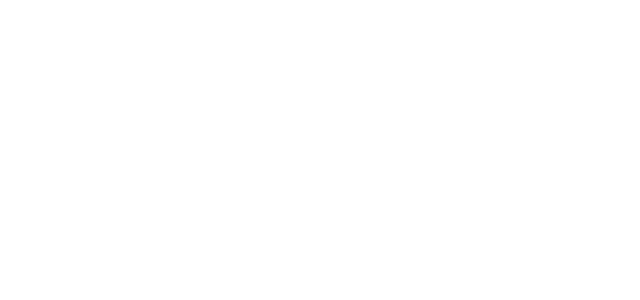
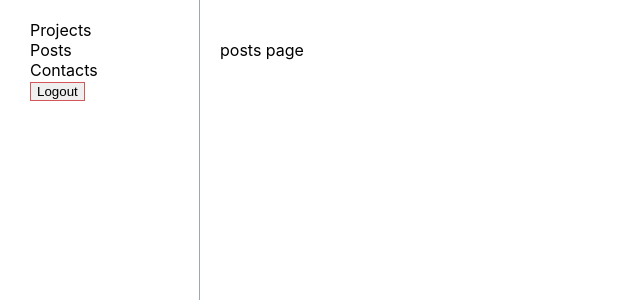
Before and after one commit to sirageDb/semicolons, a React (Create React App) app: page /backoffice/posts in a window 1280 px wide. Shown: the top 300 px of the page, without its empty margins (0-640 px from the left). Built offline with nearby package versions, Linux system fonts and the light colour scheme.

Commit message:
FIX : changed component names and routing so the website si adapted to have a url only fo rbackoffice and another one for the normal website

```diff
--- a/src/components/mainLayout/MainLayout.tsx
+++ b/src/components/mainLayoutBackoffice/MainLayoutBackoffice.tsx
@@ -1,6 +1,6 @@
 import React from "react";
 import { NavLink, useHistory } from "react-router-dom";
-import styles from "./mainLayout.module.scss";
+import styles from "./mainLayoutBackoffice.module.scss";
 export default function MainLayout({ children, pageTitle }: any): JSX.Element {
   const history = useHistory();
 
@@ -17,17 +17,18 @@
     <div>
       <section className={styles.container}>
         <div>
-          <NavLink to={"/"}>Homepage</NavLink>
+          <NavLink to={"/backoffice/projects"}>Projects</NavLink>
         </div>
         <div>
-          <NavLink to={"/projects"}>Projects</NavLink>
+          <NavLink to={"/backoffice/posts"}>Posts</NavLink>
         </div>
         <div>
-          <NavLink to={"/posts"}>Posts</NavLink>
+          <NavLink to={"/backoffice/contacts"}>Contacts</NavLink>
         </div>
         <div>
-          <NavLink to={"/Contacts"}>Contacts</NavLink>
+          <NavLink to={"/backoffice/"}></NavLink>
         </div>
+
         <div>
           <button className={styles.logoutButton} onClick={logout}>
             Logout
--- a/src/index.tsx
+++ b/src/index.tsx
@@ -3,22 +3,21 @@
 import "./index.css";
 import { BrowserRouter as Router, Route } from "react-router-dom";
 import reportWebVitals from "./reportWebVitals";
-import Projects from "./routes/projects/Projects";
+import Projects from "./routes/backoffice/projects/Projects";
 import AdminAuth from "./routes/adminAuth/AdminAuth";
-import Posts from "./routes/posts/Posts";
+import Posts from "./routes/backoffice/posts/Posts";
 import HomePage from "./routes/homepage/HomePage";
 import Page404 from "./routes/Page404";
-import Contacts from "./routes/contacts/Contacts";
-
+import Contacts from "./routes/backoffice/contacts/Contacts";
 
 ReactDOM.render(
   <React.StrictMode>
     <Router>
       <Route exact path={"/"} component={HomePage} />
       <Route exact path={"/auth"} component={AdminAuth} />
-      <Route exact path={"/projects"} component={Projects} />
-      <Route exact path={"/posts"} component={Posts} />
-      <Route exact path={"/contacts"} component={Contacts}/>
+      <Route exact path={"/backoffice/projects"} component={Projects} />
+      <Route exact path={"/backoffice/posts"} component={Posts} />
+      <Route exact path={"/backoffice/contacts"} component={Contacts}/>
       {/* <Route component={Page404} /> */}
     </Router>
   </React.StrictMode>,
--- a/src/routes/contacts/Contacts.tsx
+++ b/src/routes/backoffice/contacts/Contacts.tsx
@@ -1,5 +1,5 @@
 import React from "react";
-import MainLayout from "../../components/mainLayout/MainLayout";
+import MainLayout from "../../../components/mainLayoutBackoffice/MainLayoutBackoffice";
 export default function Contacts() : JSX.Element {
   return (
     <MainLayout>
--- a/src/routes/posts/Posts.tsx
+++ b/src/routes/backoffice/posts/Posts.tsx
@@ -1,5 +1,5 @@
 import React from "react";
-import MainLayout from "../../components/mainLayout/MainLayout";
+import MainLayout from "../../../components/mainLayoutBackoffice/MainLayoutBackoffice";
 
 export default function Posts(): JSX.Element {
   return (
--- a/src/routes/projects/Projects.tsx
+++ b/src/routes/backoffice/projects/Projects.tsx
@@ -1,8 +1,8 @@
 import React from "react";
 import { useEffect } from "react";
-import MainLayout from "../../components/mainLayout/MainLayout";
-import ProjectCell from "../../components/projectCell/ProjectCell";
-import apiEndPoint from "../../lib/apiEndPoint";
+import MainLayoutBackoffice from "../../../components/mainLayoutBackoffice/MainLayoutBackoffice";
+import ProjectCellBackoffice from "../../../components/projectCellBackoffice/ProjectCellBackoffice";
+import apiEndPoint from "../../../lib/apiEndPoint";
 
 export default function Projects(): JSX.Element {
   useEffect(()=> {
@@ -15,9 +15,9 @@
 
 
   return (
-    <MainLayout pageTitle={"projects"}>
+    <MainLayoutBackoffice pageTitle={"projects"}>
       <div>HELLO</div>
 
-    </MainLayout>
+    </MainLayoutBackoffice>
   );
 }
--- a/src/routes/homepage/HomePage.tsx
+++ b/src/routes/homepage/HomePage.tsx
@@ -1,5 +1,5 @@
 import React from "react";
-import MainLayout from "../../components/mainLayout/MainLayout";
+import MainLayout from "../../components/mainLayoutBackoffice/MainLayoutBackoffice";
 export default function HomePage(): JSX.Element {
   return (
     <MainLayout>
```
Also changed, not shown: src/components/mainLayoutBackoffice/mainLayoutBackoffice.module.scss (renamed from src/components/mainLayout/mainLayout.module.scss), src/components/projectCellBackoffice/ProjectCellBackoffice.tsx (renamed from src/components/projectCell/ProjectCell.tsx), src/components/projectCellBackoffice/projectCellBackoffice.module.scss (renamed from src/components/projectCell/projectCell.module.scss), src/routes/backoffice/contacts/contacts.module.scss (added).
